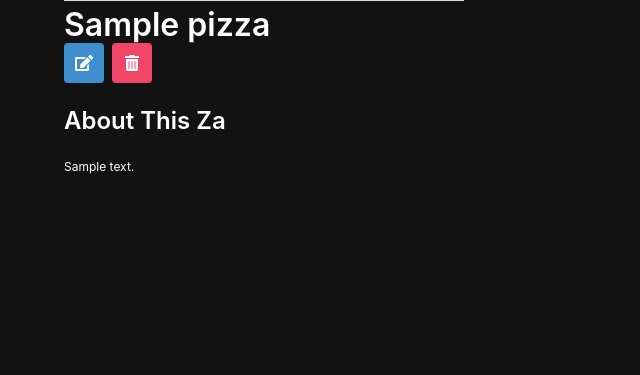
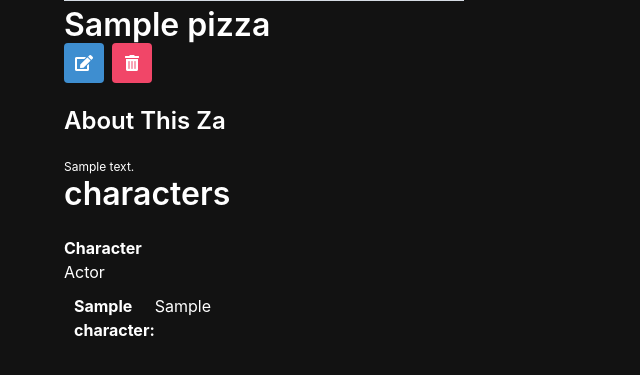
Before and after one commit to ekelly55/Pizzavision, a Django app: page /pizzas/1/ in a window 1280 px wide. Shown: the part 351-726 px from the top of the page, without its empty margins (0-640 px from the left). Run offline with Django 4.2, Linux system fonts and the light colour scheme; tables that the repository leaves empty hold one stand-in row (values such as "Sample post"); grey boxes marked "Sample" are stand-in pictures.

Commit message:
character model works

```diff
--- a/main_app/admin.py
+++ b/main_app/admin.py
@@ -1,6 +1,7 @@
 from django.contrib import admin
-from .models import Pizza
+from .models import Character, Pizza
 
 admin.site.register(Pizza)
+admin.site.register(Character)
 
 # Register your models here.
--- a/main_app/models.py
+++ b/main_app/models.py
@@ -14,3 +14,11 @@ class Pizza(models.Model):
 
     class Meta:
         ordering = ['name']
+
+class Character(models.Model):
+    name = models.CharField(max_length=150)
+    actor = models.CharField(max_length=150)
+    pizza = models.ForeignKey(Pizza, on_delete=models.CASCADE, related_name='characters')
+
+    def __str__(self):
+        return self.name
--- a/main_app/static/styles/main.css
+++ b/main_app/static/styles/main.css
@@ -41,3 +41,22 @@ p {
 .image-is-square img {
     width:  300px;
 }
+
+.detail__characters {
+    width: 100%;
+    display: flex;
+    flex-direction: column;
+}
+
+.character {
+    width: 100%;
+    padding: 10px;
+    display: grid;
+    grid-template-columns: 0.1fr 3fr 1fr;
+    border-radius: 5px;
+}
+
+.character:hover {
+    background-color: hsla(0, 0%, 100%, 0.1);
+    cursor: pointer;
+}
--- a/main_app/templates/pizza_detail.html
+++ b/main_app/templates/pizza_detail.html
@@ -25,5 +25,23 @@
         <p>{{pizza.review}}</p>
     </div>
 </div>
+<!-- inside container -->
+<div class="detail__characters mb-5">
+    <h3 class="title is-3">characters</h3>
+        <span><b>Character </b></span><span>Actor</span>
+    {% for character in pizza.characters.all %}
+        <div class="character">
+            <span><b>{{character.name}}:</b></span>
+            <span>{{character.actor}}</span>
+        </div>
+    {% empty %}
+        <article class="message">
+            <div class="message-header">
+                <p>No characters Available</p>
+            </div>
+        </article>
 
+    {% endfor %}
+</div>
+<!--  above about section  -->
 {% endblock %}
```
Also changed, not shown: main_app/migrations/0002_character.py (added).
